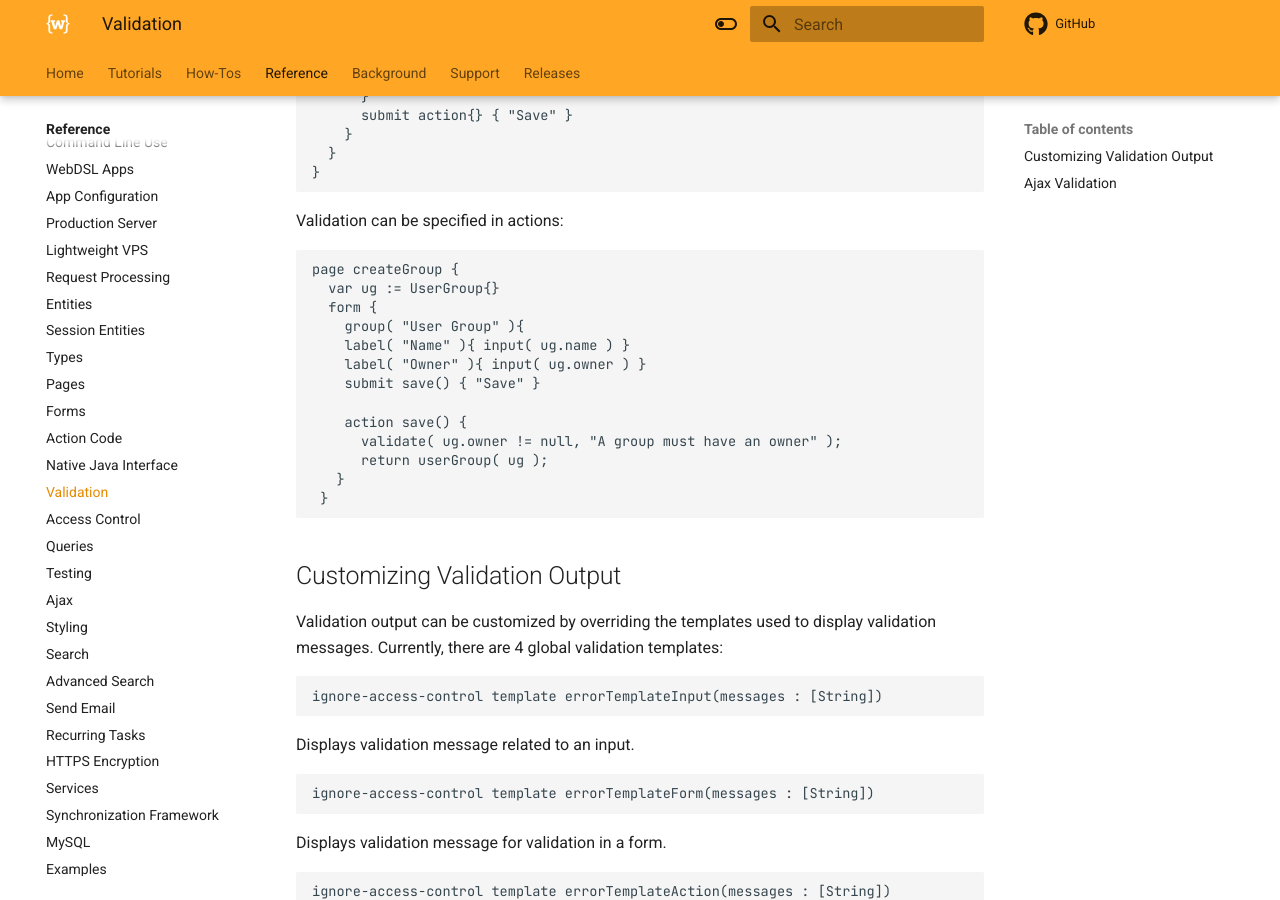
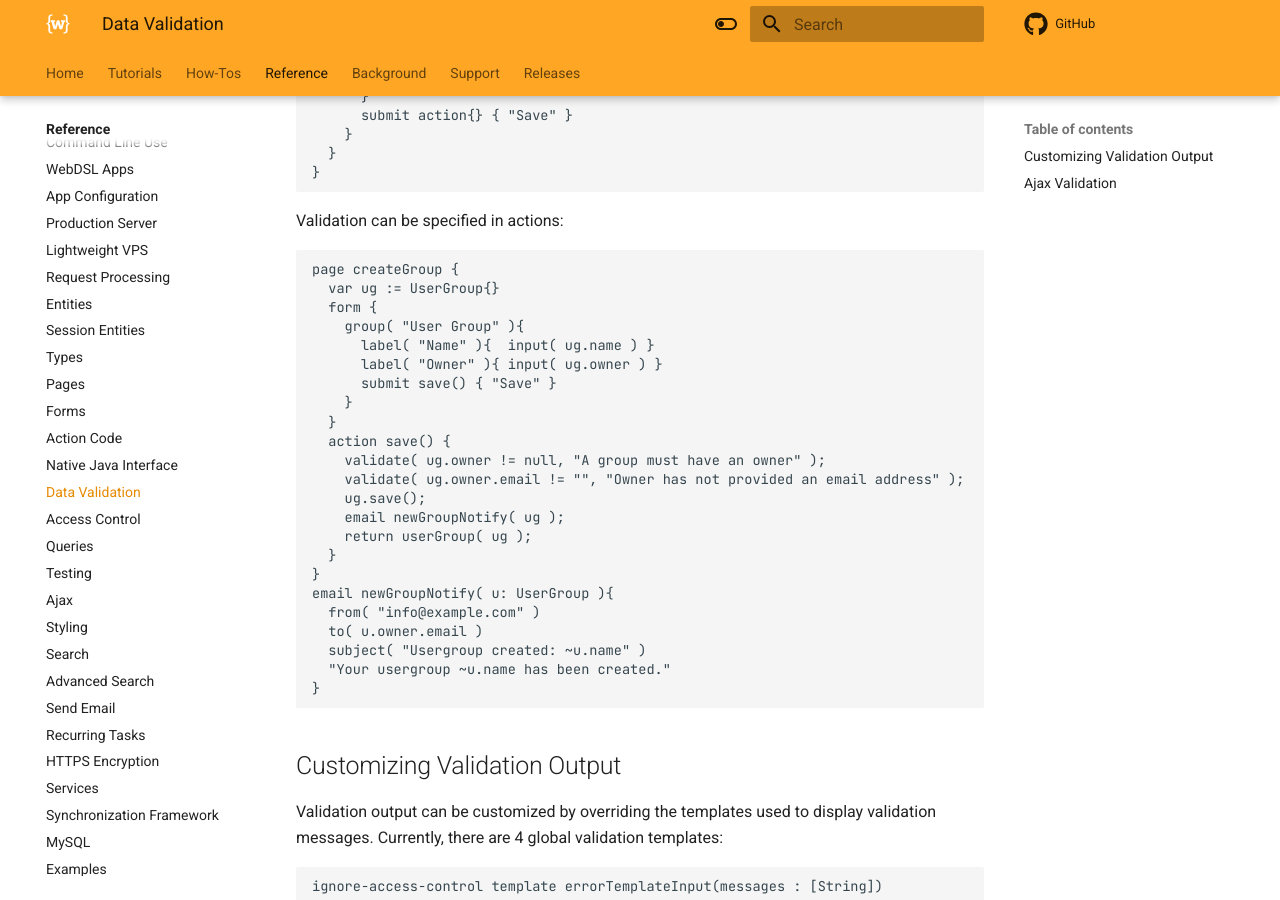
Before and after one commit to webdsl/webdsl-docs, an MkDocs documentation site: the page built from docs/reference/validation.md, in a window 1280 px wide and 900 px high, scrolled down 1083 px. Built offline with MkDocs 1.6.1 and Material for MkDocs 9.7.7, drawn with Linux system fonts in a browser that asks for light colours; comment, search, counter and statistics services are not loaded; some of the changed text lies outside the part shown.

Commit message:
Update validation.md

```diff
--- a/docs/reference/validation.md
+++ b/docs/reference/validation.md
@@ -1,4 +1,4 @@
-# Validation
+# Data Validation
 
 Checking user inputs and providing clear feedback is essential for the usability of web applications. WebDSL allows declarative specification of such input validation rules using the *validate* feature.
 
@@ -51,15 +51,25 @@ Validation can be specified in actions:
       var ug := UserGroup{}
       form {
         group( "User Group" ){
-        label( "Name" ){ input( ug.name ) }
-        label( "Owner" ){ input( ug.owner ) }
-        submit save() { "Save" }
-
-        action save() {
-          validate( ug.owner != null, "A group must have an owner" );
-          return userGroup( ug );
-       }
-     }
+          label( "Name" ){  input( ug.name ) }
+          label( "Owner" ){ input( ug.owner ) }
+          submit save() { "Save" }
+        }
+      }
+      action save() {
+        validate( ug.owner != null, "A group must have an owner" );
+        validate( ug.owner.email != "", "Owner has not provided an email address" );
+        ug.save();
+        email newGroupNotify( ug );
+        return userGroup( ug );
+      }
+    }
+    email newGroupNotify( u: UserGroup ){
+      from( "info@example.com" )
+      to( u.owner.email )
+      subject( "Usergroup created: ~u.name" )
+      "Your usergroup ~u.name has been created."
+    }
 
 ## Customizing Validation Output
 
```
